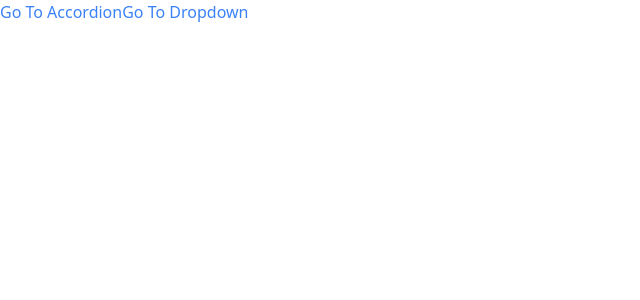
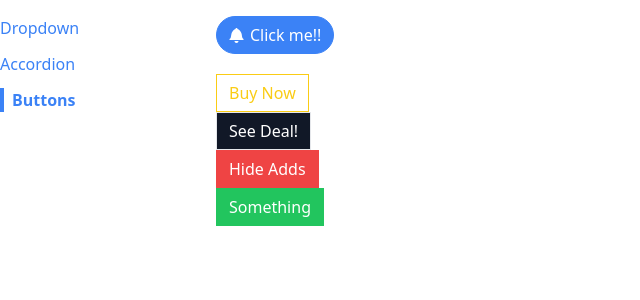
Before and after one commit to abkumarofficial/comps, a React (Create React App) app: page /buttons in a window 1280 px wide. Shown: the top 300 px of the page, without its empty margins (0-640 px from the left). Built offline with nearby package versions, Linux system fonts and the light colour scheme.

Commit message:
Sidebar Added

```diff
--- a/src/App.js
+++ b/src/App.js
@@ -1,23 +1,24 @@
-import Link from "./components/Link";
 import Route from "./components/Route";
 import AccordionPage from './pages/AccordionPage';
 import DropdownPage from "./pages/DropdownPage";
+import Sidebar from "./components/Sidebar";
+import ButtonPage from "./pages/ButtonPage";
 
 function App() {
-  return <div>
-    <Link to="/accordion">Go To Accordion</Link>
-    <Link to="/dropdown">Go To Dropdown</Link>
-
-    <div>
+  return (<div className="container mx-auto grid grid-cols-6 gap-4 mt-4">
+      <Sidebar/>
+      <div className="col-span-5">
         <Route path="/accordion">
           <AccordionPage/>
         </Route>
-      <Route path="/dropdown">
+        <Route path="/">
           <DropdownPage/>
         </Route>
+        <Route path="/buttons">
+          <ButtonPage/>
+        </Route>
       </div>
-
-  </div>;
+  </div>);
 }
 
 export default App;
--- a/src/components/Link.js
+++ b/src/components/Link.js
@@ -1,13 +1,16 @@
 import useNavigation from '../hooks/use-navigation';
 import classNames from 'classnames';
 
-function Link({ to, children }) {
-    const { navigate } = useNavigation();
+function Link({ to, children, className, activeClassName }) {
+    const { navigate, currentPath } = useNavigation();
 
-    const classes = classNames('text-blue-500');
+    const classes = classNames(
+        'text-blue-500',
+        className,
+        currentPath === to && activeClassName
+        );
 
     const handleClick = (event) => {
-        console.log(event);
         if (event.metaKey || event.ctrlKey) {
             return;
         }
--- /dev/null
+++ b/src/components/Sidebar.js
@@ -0,0 +1,28 @@
+import Link from './Link';
+
+function Sidebar() {
+    const links = [
+        { label: 'Dropdown', path: '/' },
+        { label: 'Accordion', path: '/accordion' },
+        { label: 'Buttons', path: '/buttons' }
+    ];
+    const renderedItems = links.map(link => {
+        return(
+        <Link
+        to={link.path}
+        key={link.path}
+        className="mb-3"
+        activeClassName="font-bold border-l-4 border-blue-500 pl-2"
+        >
+            {link.label}
+        </Link>)
+    })
+
+    return (
+        <div className='sticky top-0 overflow-y-scroll flex flex-col items-start'>
+            {renderedItems}
+        </div>
+    )
+}
+
+export default Sidebar;
--- a/src/pages/ButtonPage.js
+++ b/src/pages/ButtonPage.js
@@ -4,11 +4,9 @@
 function ButtonPage() {
 
   const handleClick = () => {
-    console.log('Handle Click');
   }
 
   const handleMouseEnter = () => {
-    console.log('asdfasdf');
   }
 
   return <div>
```
Lines whose indentation alone changed are shown as unchanged.
